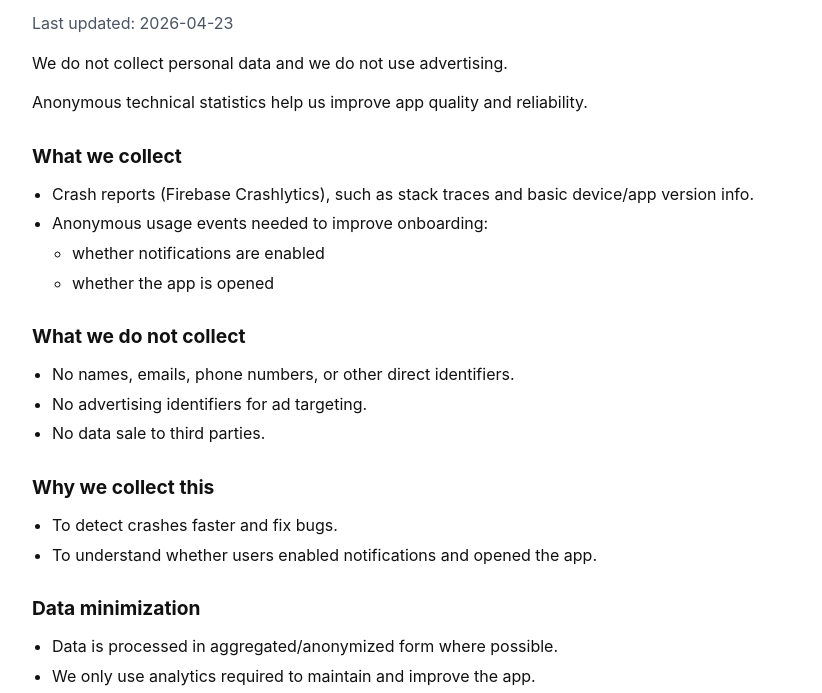
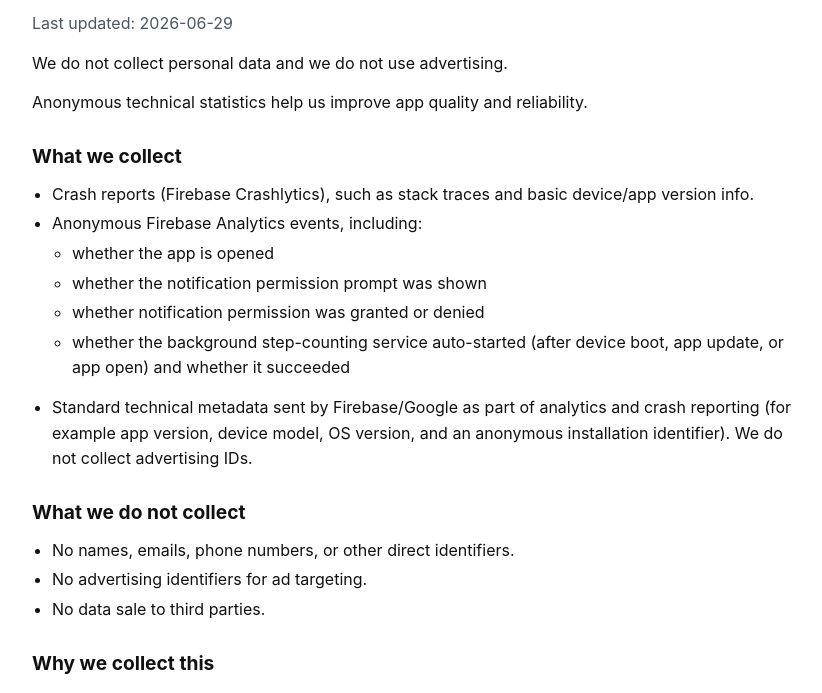
Before and after one commit to YurasovDV/tardigrade-labs-pub, a plain HTML site: page index.html in a window 1280 px wide. Shown: the part 73-766 px from the top of the page, without its empty margins (228-1050 px from the left). Drawn offline with Linux system fonts and the light colour scheme.

Commit message:
Update privacy notice and data collection details
Updated the last updated date and added details about data collection.

```diff
--- a/index.html
+++ b/index.html
@@ -55,20 +55,22 @@
 <body>
   <main>
     <h1>Privacy Notice</h1>
-    <p class="muted">Last updated: 2026-04-23</p>
+    <p class="muted">Last updated: 2026-06-29</p>
 
     <p>We do not collect personal data and we do not use advertising.</p>
     <p>Anonymous technical statistics help us improve app quality and reliability.</p>
-
     <h2>What we collect</h2>
     <ul>
       <li>Crash reports (Firebase Crashlytics), such as stack traces and basic device/app version info.</li>
-      <li>Anonymous usage events needed to improve onboarding:
+      <li>Anonymous Firebase Analytics events, including:
         <ul>
-          <li>whether notifications are enabled</li>
           <li>whether the app is opened</li>
+          <li>whether the notification permission prompt was shown</li>
+          <li>whether notification permission was granted or denied</li>
+          <li>whether the background step-counting service auto-started (after device boot, app update, or app open) and whether it succeeded</li>
         </ul>
       </li>
+      <li>Standard technical metadata sent by Firebase/Google as part of analytics and crash reporting (for example app version, device model, OS version, and an anonymous installation identifier). We do not collect advertising IDs.</li>
     </ul>
 
     <h2>What we do not collect</h2>
```
